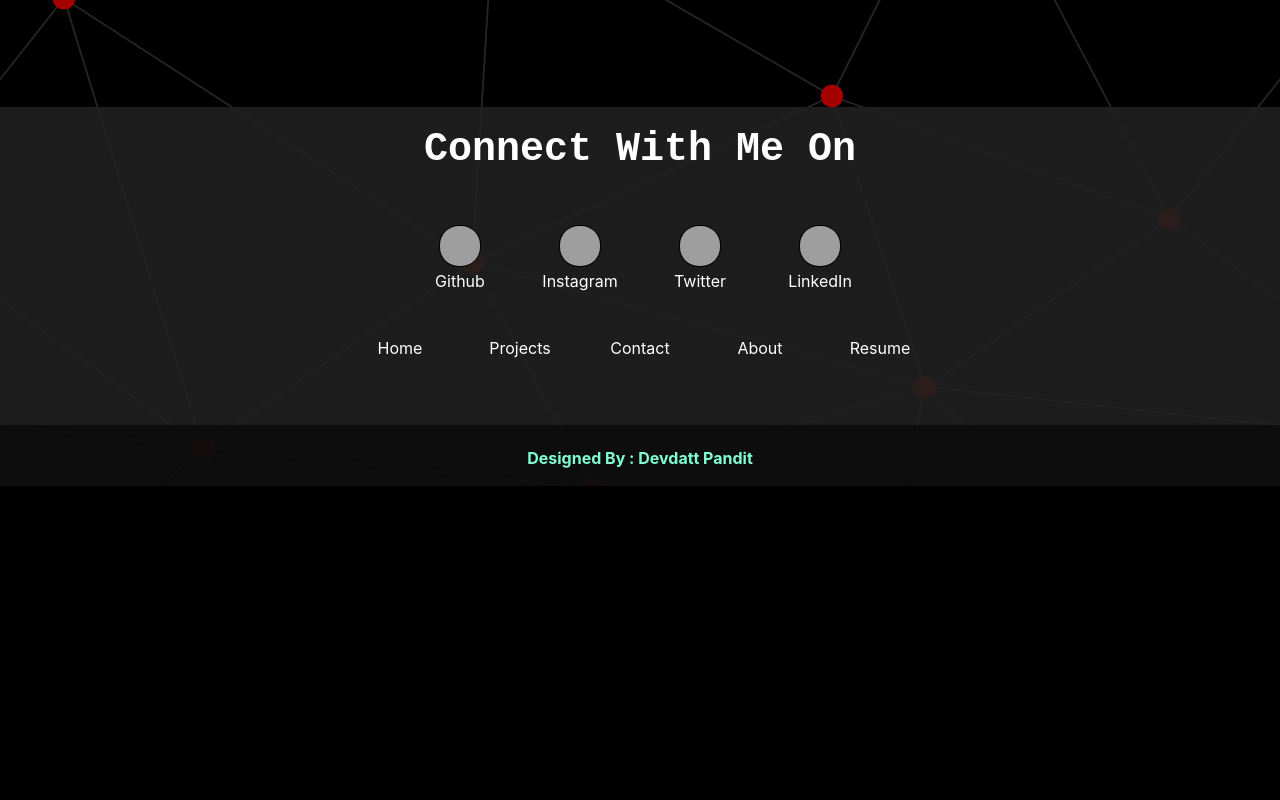
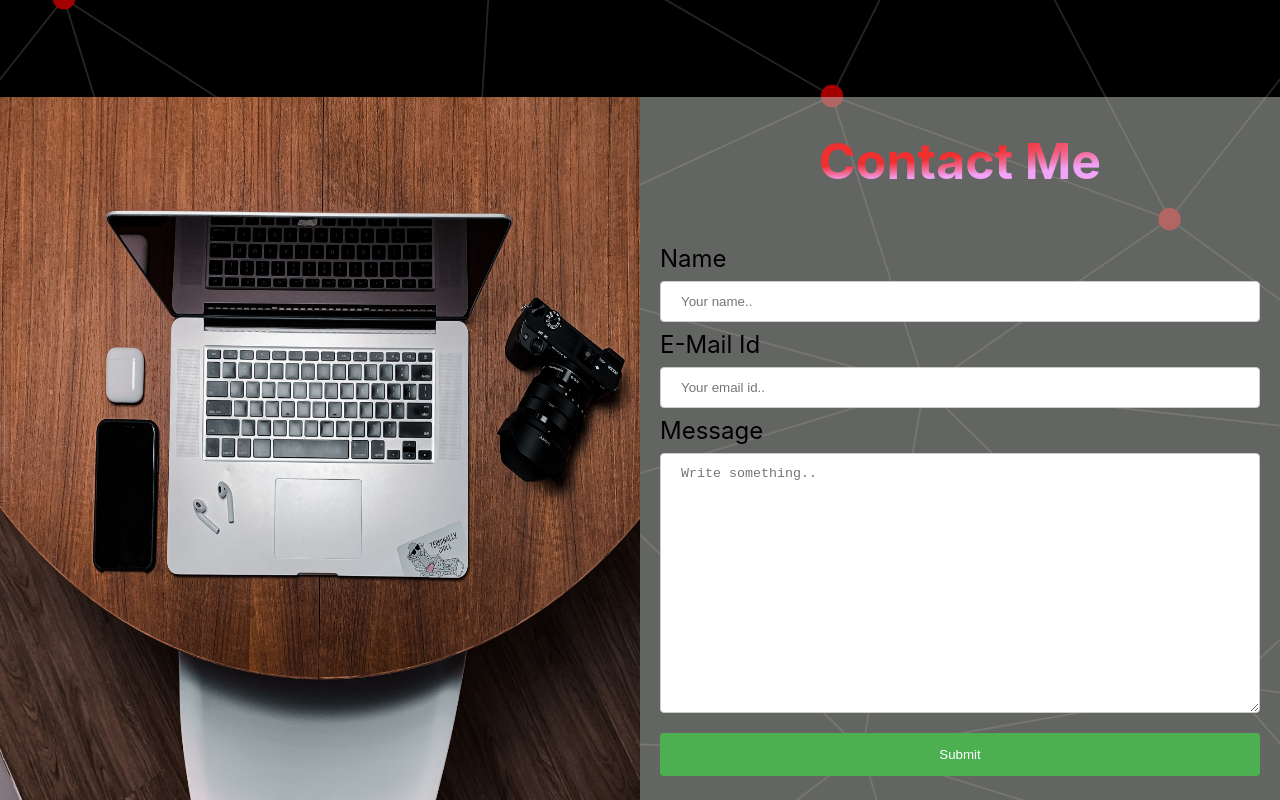
Before and after one commit to Devdatt17/react-portfolio, a React (Create React App) app: page / in a window 1280 px wide. Shown: the part 2240-3040 px from the top of the page. Before the commit the page ends 2726 px from the top, so only its background shows below. Built offline with nearby package versions, Linux system fonts and the light colour scheme; grey boxes are pictures that could not be loaded.

Commit message:
Added Contacts Page and few changes

```diff
--- a/src/App.css
+++ b/src/App.css
@@ -73,7 +73,7 @@ body {
     color: rgb(86, 171, 211);
     padding: 20px;
     text-align: center;
-    height: 100vh;
+    height: max-content;
     background-color: rgba(238, 165, 241, 0.329);
 }
 
@@ -156,14 +156,14 @@ a {
     color: inherit;
 }
 
-img {
+.footer-images {
     border: 1px solid black;
     width: 40px;
     height: 40px;
     border-radius: 20px;
 }
 
-img:hover {
+.footer-images:hover {
     width: 50px;
     height: 50px;
 }
@@ -340,6 +340,88 @@ h2:hover {
 }
 
 
+/** Contact form */
+
+.contact-image {
+    width: max-content;
+    height: max-content;
+}
+
+.main-container {
+    display: flex;
+    flex-direction: row;
+    background-color: #c0c4c083;
+    height: 100vh;
+}
+
+.first {
+    width: 50%;
+}
+
+img {
+    width: 100%;
+    height: 100%;
+}
+
+.second {
+    width: 50%;
+    background-color: transparent;
+}
+
+.contact-title {
+    background: radial-gradient(farthest-corner at 20px 10px, rgb(240, 47, 47) 40%, rgb(240, 163, 247) 60%);
+    background-clip: text;
+    -webkit-background-clip: text;
+    -webkit-text-fill-color: transparent;
+}
+
+form {
+    padding: 20px;
+}
+
+label {
+    font-size: x-large;
+    color: rgb(0, 0, 0);
+}
+
+input[type="text"],
+select {
+    width: 100%;
+    padding: 12px 20px;
+    margin: 8px 0;
+    display: inline-block;
+    border: 1px solid #ccc;
+    border-radius: 4px;
+    box-sizing: border-box;
+}
+
+input[type="submit"] {
+    width: 100%;
+    background-color: #4caf50;
+    color: white;
+    padding: 14px 20px;
+    margin: 8px 0;
+    border: none;
+    border-radius: 4px;
+    cursor: pointer;
+}
+
+input[type="submit"]:hover {
+    background-color: #45a049;
+}
+
+textarea {
+    width: 100%;
+    height: 260px;
+    padding: 12px 20px;
+    margin: 8px 0;
+    display: inline-block;
+    border: 1px solid #ccc;
+    border-radius: 4px;
+    box-sizing: border-box;
+}
+
+
 /*! Responsive Designing Region*/
 
 @media only screen and (max-width: 600px) {
--- a/src/App.js
+++ b/src/App.js
@@ -3,6 +3,7 @@ import TopNav from './components/TopNav'
 import Project from './components/Project';
 import Landing from './components/Landing'
 import Footer from './components/Footer'
+import Contact from './components/Contact'
 
 function App() {
   return (
@@ -25,6 +26,8 @@ function App() {
     ]}
     />
     <Landing/>
+    <Contact />
+    <Landing />
     <Footer />
     </div>
   );
--- /dev/null
+++ b/src/components/Contact.js
@@ -0,0 +1,56 @@
+import React from 'react'
+import DeskImage from '../../src/assets/DeskSide.jpg'
+
+export default function Contact() {
+    return (
+        <div className="main-container" id="contact">
+            <div className="first">
+                <img
+                    src={DeskImage}
+                    alt="contactfrom"
+                />
+            </div>
+            <div className="second">
+
+                <h1
+                className="contact-title"
+                style={{
+                    textAlign: "center",
+                    color: "black",
+                    fontSize: "50px"
+                }}
+                >
+                    Contact Me
+                </h1>
+
+                <form>
+
+                    <label>Name</label>
+                    <input
+                        type="text"
+                        id="fname"
+                        name="name"
+                        placeholder="Your name.."
+                    />
+
+                    <label>E-Mail Id</label>
+                    <input
+                        type="text"
+                        id="lname"
+                        name="email"
+                        placeholder="Your email id.."
+                    />
+
+                    <label>Message</label>
+                    <textarea
+                        id="subject"
+                        name="subject"
+                        placeholder="Write something.."
+                    ></textarea>
+
+                    <input type="submit" value="Submit" />
+                </form>
+            </div>
+        </div>
+    )
+}
--- a/src/components/Footer.js
+++ b/src/components/Footer.js
@@ -2,16 +2,16 @@ import React from 'react'
 
 const Footer = () => {
     return (
-        <div className='footer' id="contact">
+        <div className='footer'>
             <h2>Connect With Me On</h2>
             <div className="footer-main">
                 <div className="footer-content">
 
                     <div className="cards">
-                        <p> <a href=" "> <img src="https://www.logo.wine/a/logo/GitHub/GitHub-Icon-White-Dark-Background-Logo.wine.svg" alt="socialmedia"/></a>  <br/> Github</p>
-                        <p> <a href=" "> <img src="https://icon-library.com/images/instagram-small-icon/instagram-small-icon-12.jpg" alt="socialmedia"/> </a> <br/> Instagram</p>
-                        <p> <a href=" "> <img src="https://icons-for-free.com/iconfiles/png/512/social+tweet+twitter+icon-1320192294140475236.png" alt="socialmedia"/> </a> <br/> Twitter</p>
-                        <p> <a href=" "> <img src="https://pngimg.com/uploads/linkedIn/linkedIn_PNG38.png" alt="socialmedia"/> </a> <br/> LinkedIn</p>
+                        <p> <a href=" "> <img className="footer-images" src="https://www.logo.wine/a/logo/GitHub/GitHub-Icon-White-Dark-Background-Logo.wine.svg" alt="socialmedia"/></a>  <br/> Github</p>
+                        <p> <a href=" "> <img className="footer-images" src="https://icon-library.com/images/instagram-small-icon/instagram-small-icon-12.jpg" alt="socialmedia"/> </a> <br/> Instagram</p>
+                        <p> <a href=" "> <img className="footer-images" src="https://icons-for-free.com/iconfiles/png/512/social+tweet+twitter+icon-1320192294140475236.png" alt="socialmedia"/> </a> <br/> Twitter</p>
+                        <p> <a href=" "> <img className="footer-images" src="https://pngimg.com/uploads/linkedIn/linkedIn_PNG38.png" alt="socialmedia"/> </a> <br/> LinkedIn</p>
                     </div>
 
                     <div className="cards cards-nav">
--- a/src/components/Project.js
+++ b/src/components/Project.js
@@ -75,7 +75,7 @@ const Project = ({images=[], interval=3000,name}) => {
                                     <a href=" "><h2> Source Code</h2></a>
                                 </span>
                                 <span>
-                                    <a href=" "><h2>Live</h2></a>
+                                    <a href=" "><h2>Run Live</h2></a>
                                 </span>
 
                             </section>
@@ -90,6 +90,17 @@ const Project = ({images=[], interval=3000,name}) => {
                 <span onClick={previous}> { '<<<' }  </span>
                 <span onClick={next}> {'>>>'} </span>
             </div>
+            <br/>
+            <button type="submit" style={{
+                width:'100%',
+                backgroundImage:'linear-gradient(#f5c9f5,#fcacfc)',
+                height:'60px',
+                borderRadius:"10px",
+                fontSize:'17px',
+                textAlign:"center"
+            }}>
+                <h3>View all projects</h3>
+            </button>
         </section>
         </div>
     )
```
Also changed, not shown: src/assets/DeskSide.jpg (added).
